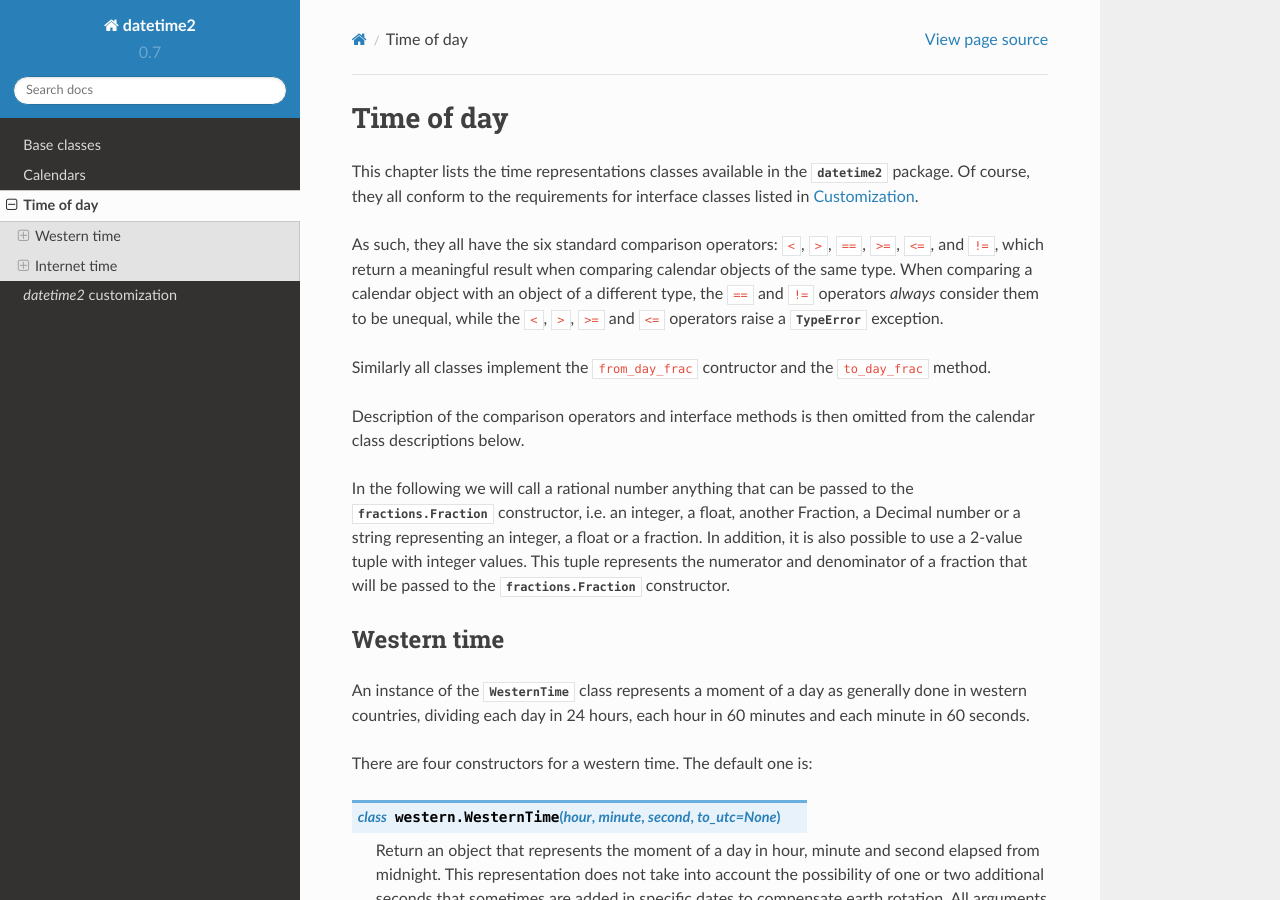
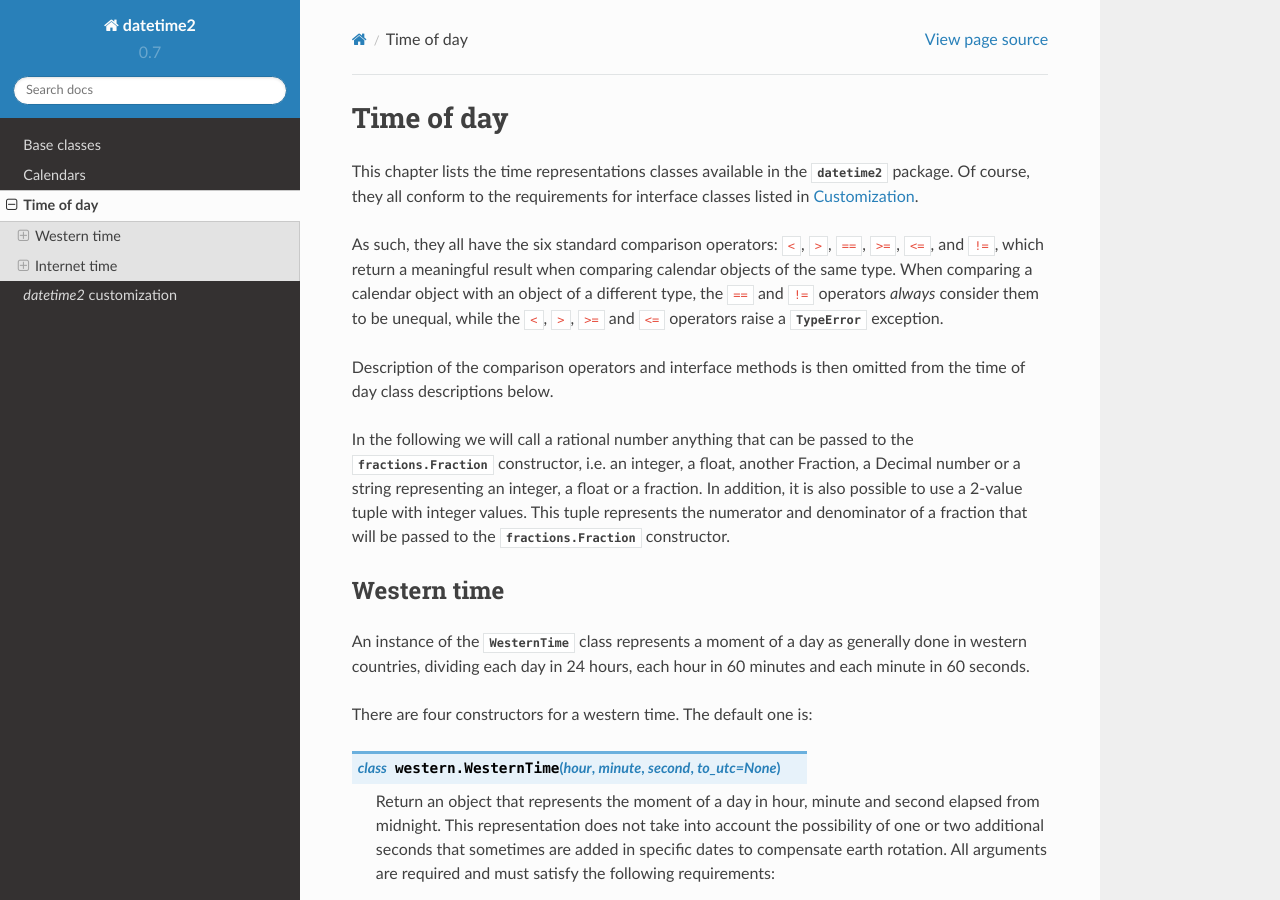
Before and after one commit to fricciardi/datetime2, a Sphinx documentation site: the page built from docs/timeofday.rst, in a window 1280 px wide and 900 px high. Built offline with Sphinx 7.4.7 and the Read the Docs theme 2.0.0, drawn with Linux system fonts in a browser that asks for light colours.

Commit message:
New fix of chapter introductions

```diff
--- a/docs/calendars.rst
+++ b/docs/calendars.rst
@@ -8,9 +8,9 @@ Calendars
    from datetime2.western import GregorianCalendar
    from datetime2.modern import IsoCalendar
 
-This chapter lists the calendars classes available in the :mod:`datetime2` package.
-Of course, they all conform to the requirements for interface classes listed
-in :ref:`customization`.
+This chapter lists the calendars classes available in the :mod:`datetime2`
+package. Of course, they all conform to the requirements for interface classes
+listed in :ref:`customization`.
 
 As such, they all have the six standard comparison operators: ``<``, ``>``, ``==``,
 ``>=``, ``<=``, and ``!=``, which return a meaningful result when comparing
--- a/docs/timeofday.rst
+++ b/docs/timeofday.rst
@@ -19,11 +19,8 @@ object of a different type, the ``==`` and ``!=`` operators *always* consider
 them to be unequal, while the ``<``, ``>``, ``>=`` and ``<=`` operators raise
 a :exc:`TypeError` exception.
 
-Similarly all classes implement the ``from_day_frac`` contructor and the
-``to_day_frac`` method.
-
 Description of the comparison operators and interface methods is then omitted
-from the calendar class descriptions below.
+from the time of day class descriptions below.
 
 .. TODO: if we will be keeping all time representations on a page, a ToC here will be useful
 
```
